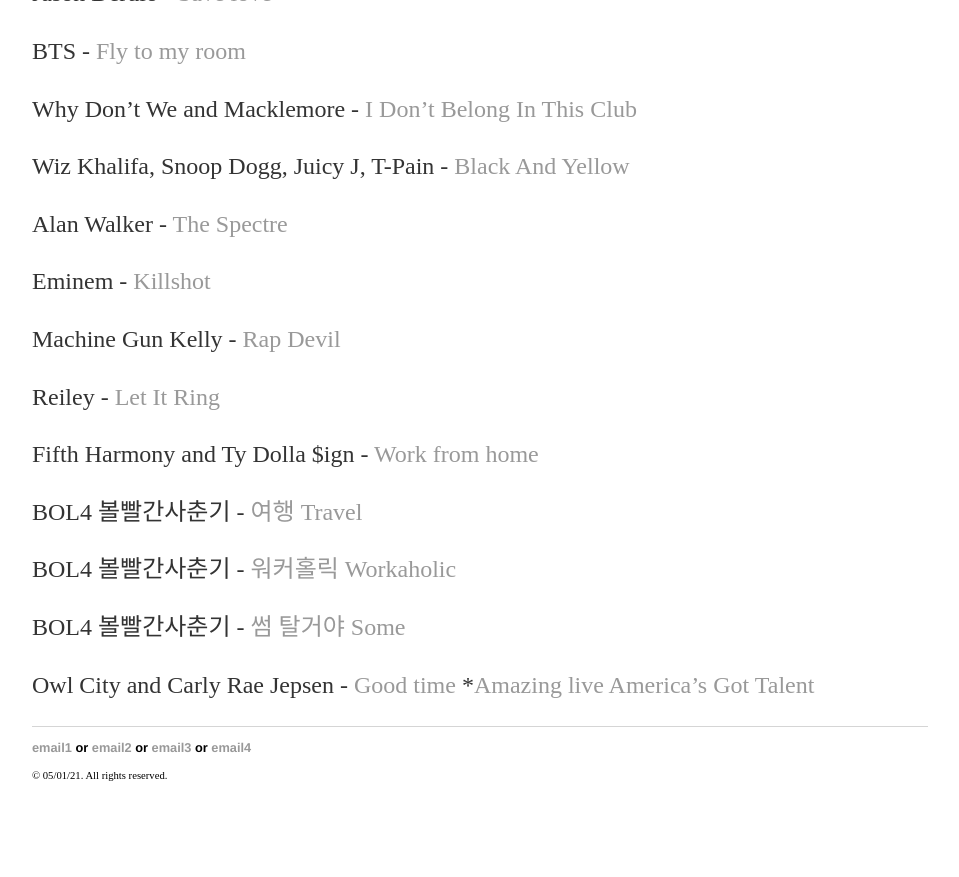
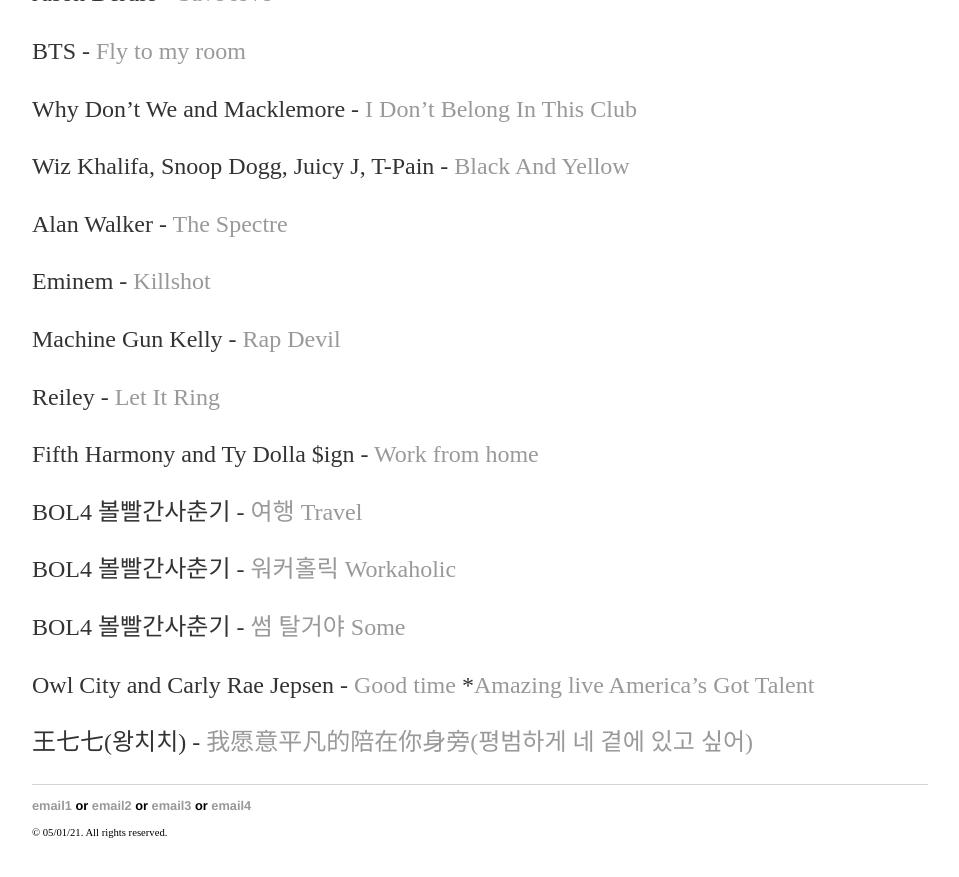
Before and after one commit to yjkweon24/yjkweon24.github.io, a Jekyll site: the page built from _posts/2018-10-23-songs-that-i-love.md, in a window 1280 px wide and 900 px high, scrolled down 13340 px. Shown: the top 877 px of the window, without its empty margins (160-1119 px from the left). Built offline with Jekyll 4.4.1, drawn with Linux system fonts in a browser that asks for light colours; before the commit the page ends 14183 px from its top, so only the background shows below that.

Commit message:
Update 2018-10-23-songs-that-i-love.md

```diff
--- a/_posts/2018-10-23-songs-that-i-love.md
+++ b/_posts/2018-10-23-songs-that-i-love.md
@@ -478,3 +478,5 @@
 
 Owl City and Carly Rae Jepsen - [Good time](https://youtu.be/H7HmzwI67ec)
 *[Amazing live America's Got Talent](https://www.youtube.com/watch?v=fBRZWrM1_jo)
+
+王七七(왕치치) - [我愿意平凡的陪在你身旁(평범하게 네 곁에 있고 싶어)](https://youtu.be/ovwpttWG-9I)
```
